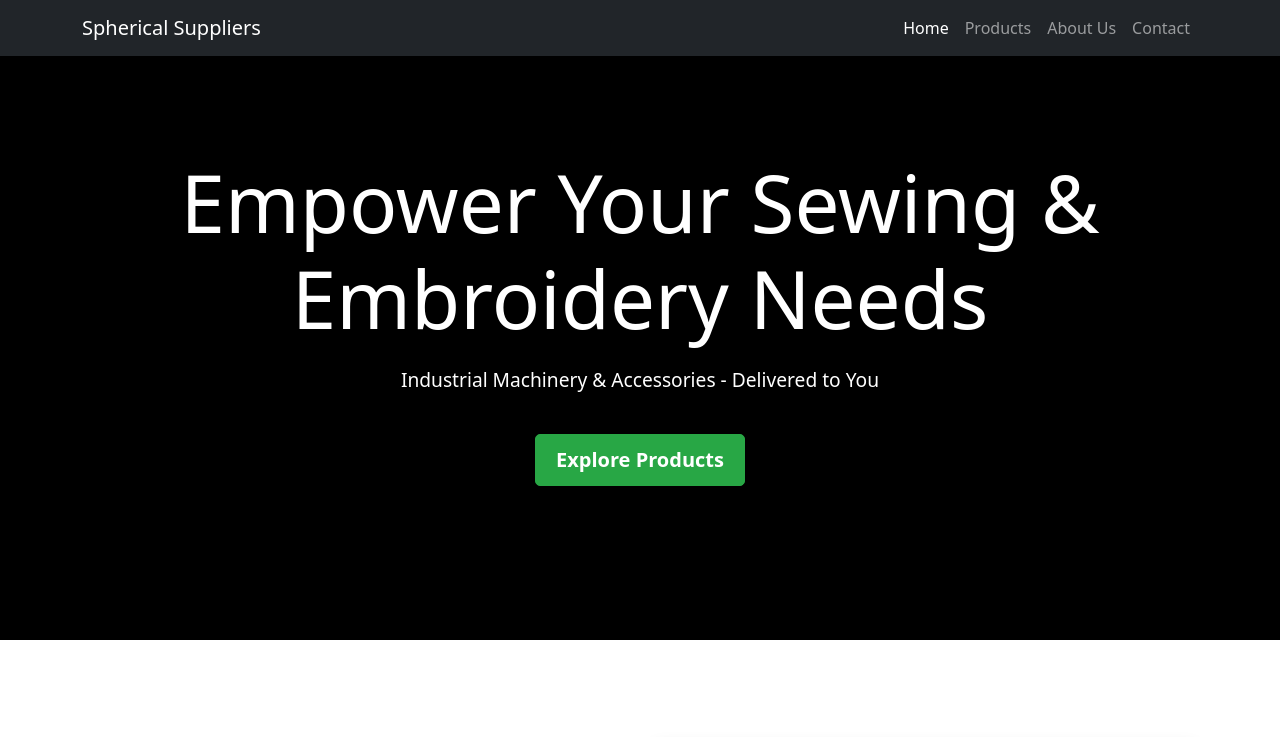
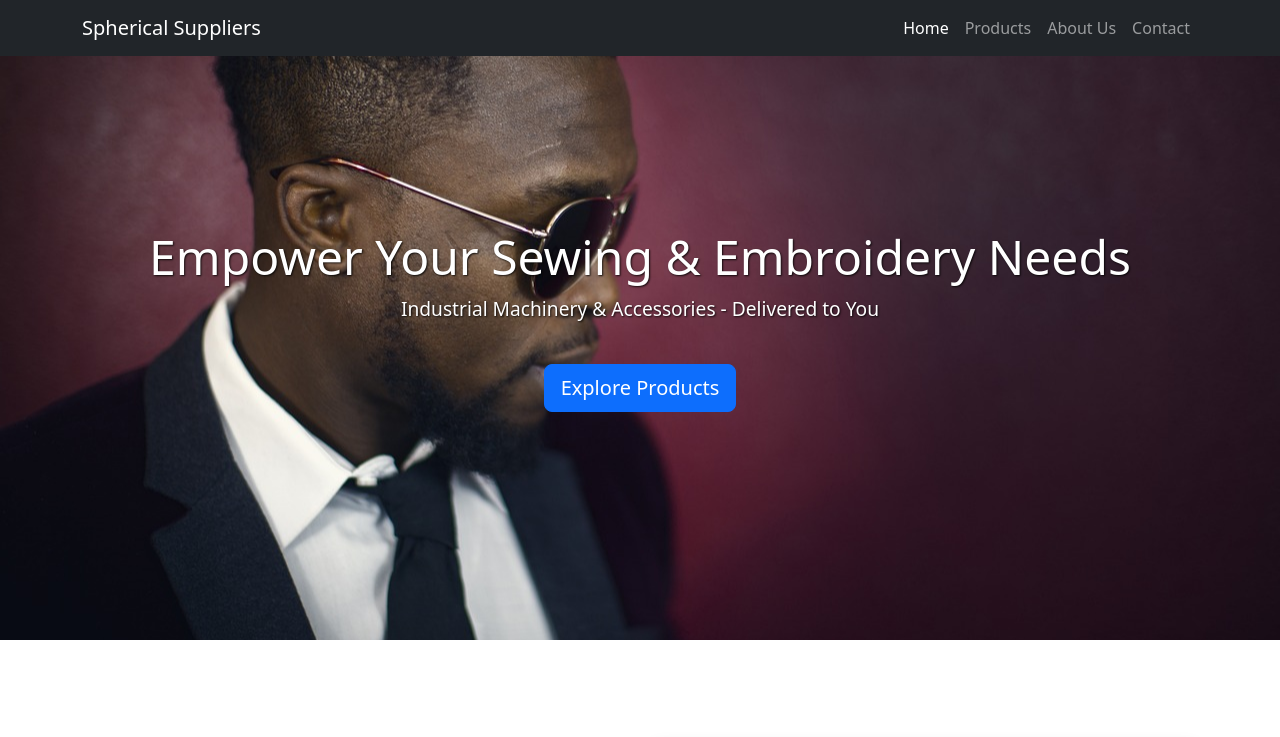
Before and after one commit to Roland735/Madzara, a plain HTML site: page index.html in a window 1280 px wide. Shown: the top 737 px of the page. Drawn offline with nearby package versions, Linux system fonts and the light colour scheme; a script that the page names is missing.

Commit message:
beautiful morning

```diff
--- a/index.html
+++ b/index.html
@@ -23,7 +23,7 @@
             <div class="collapse navbar-collapse" id="navbarSupportedContent">
                 <ul class="navbar-nav ms-auto mb-2 mb-lg-0">
                     <li class="nav-item">
-                        <a class="nav-link active" aria-current="page" href="#">Home</a>
+                        <a class="nav-link active" aria-current="page" href="/index.html">Home</a>
                     </li>
                     <li class="nav-item">
                         <a class="nav-link" href="products.html">Products</a>
@@ -39,7 +39,7 @@
         </div>
     </nav>
 
-    <section class="hero d-flex justify-content-center align-items-center">
+    <section class="home-hero d-flex justify-content-center align-items-center">
         <div class="container text-center">
             <h1 class="display-3 text-white">Empower Your Sewing & Embroidery Needs</h1>
             <p class="lead text-white">Industrial Machinery & Accessories - Delivered to You</p>
--- a/style.css
+++ b/style.css
@@ -1,26 +1,26 @@
-.hero {
+.home-hero {
     background-color: #f5f5f5;
     padding: 80px 0;
     text-align: center;
 }
 
-.hero h1 {
+.home-hero h1 {
     font-size: 3rem;
     margin-bottom: 10px;
 }
 
-.hero h2 {
+.home-hero h2 {
     font-size: 2rem;
     margin-bottom: 20px;
 }
 
-.hero p {
+.home-hero p {
     font-size: 1.2rem;
     line-height: 1.5;
     margin-bottom: 40px;
 }
 
-.hero img {
+.home-hero img {
     max-width: 100%;
     height: auto;
 }
@@ -28,17 +28,17 @@
     color: #fff;
 }
 
-/* Hero Section styling */
-.hero {
+/* home-hero Section styling */
+.home-hero {
     height: 80vh;
-    background-image: url("img/hero-image.jpg");
+    background-image: url("img/fashion.jpg");
 
     background-size: cover;
     background-position: center;
 }
 
-.hero h1,
-.hero p {
+.home-hero h1,
+.home-hero p {
     color: #fff;
     text-shadow: 1px 1px 2px rgba(0, 0, 0, 0.8);
 }
@@ -191,7 +191,7 @@
 
 /* Products Hero Section styling */
 .products-hero {
-    background-image: url("path/to/background-image.jpg");
+    background-image: url("img/women.jpg");
     /* Set background image */
     background-size: cover;
     background-position: center;
@@ -232,7 +232,7 @@
 .hero {
     background-color: #f5f5f5;
     /* Light gray background */
-    background-image: url("img/hero-image.jpg");
+    /* background-image: url("img/women.jpg"); */
     /* Optional background image */
     background-size: cover;
     /* Ensure background image fills the section */
@@ -458,7 +458,7 @@
 /* Hero Section styling */
 .hero {
     height: 80vh;
-    background-image: url("path/to/your/hero-image.jpg");
+    background-image: url("/img/women.jpg");
     /* Replace with your image path */
     background-size: cover;
     background-position: center;
@@ -660,10 +660,10 @@
 }
 
 /* Hero Section styling */
-.hero {
+.product-section-hero {
     background-color: #f5f5f5;
     /* Light gray background */
-    background-image: url("img/hero-image.jpg");
+    background-image: url("img/women.jpg");
     /* Optional background image */
     background-size: cover;
     /* Ensure background image fills the section */
@@ -673,7 +673,7 @@
     /* Text color */
 }
 
-.hero h1 {
+.product-section-hero  h1 {
     text-shadow: 0 1px 3px rgba(0, 0, 0, 0.1);
     /* Subtle text shadow */
 }
@@ -1018,11 +1018,11 @@
 
 .why-choose .testimonial-slider .item .client-info img {
     width: 50px;
-    /* Adjust client image size */
+
     height: 50px;
     /* Adjust client image size */
     border-radius: 50%;
-    /* Round client image */
+
     margin-right: 10px;
 }
 
```
Also changed, not shown: about.html (+1 -1 lines), contact.html (+2 -2 lines), products.html (+3 -3 lines), img/women.jpg (added).
